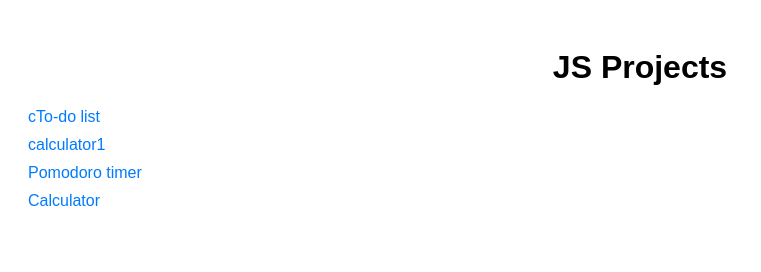
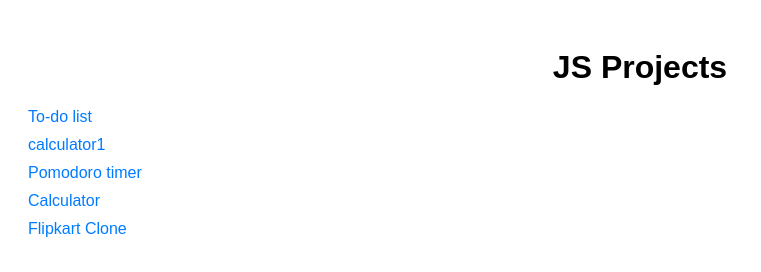
Before and after one commit to Deeptikushwaha/JavaScript-Projects-, a plain HTML site: page index.html in a window 1280 px wide. Shown: the whole page, without its empty margins (0-761 px from the left). Drawn offline with Linux system fonts and the light colour scheme.

Commit message:
Update index.html

```diff
--- a/index.html
+++ b/index.html
@@ -31,10 +31,11 @@
 <body>
     <h1>JS Projects</h1>
     <ul>
-        <li><a href="To-do list/index.html">cTo-do list</a></li>
+        <li><a href="To-do list/index.html">To-do list</a></li>
         <li><a href="Calculator/index.html">calculator1</a></li>
         <li><a href="Pomodoro_Timer/index.html">Pomodoro timer</a></li>
         <li><a href="JS_Calculator/index.html">Calculator</a></li>
+         <li><a href="Flipkart clone/index.html">Flipkart Clone</a></li>
     </ul>
 </body>
 </html>
```
